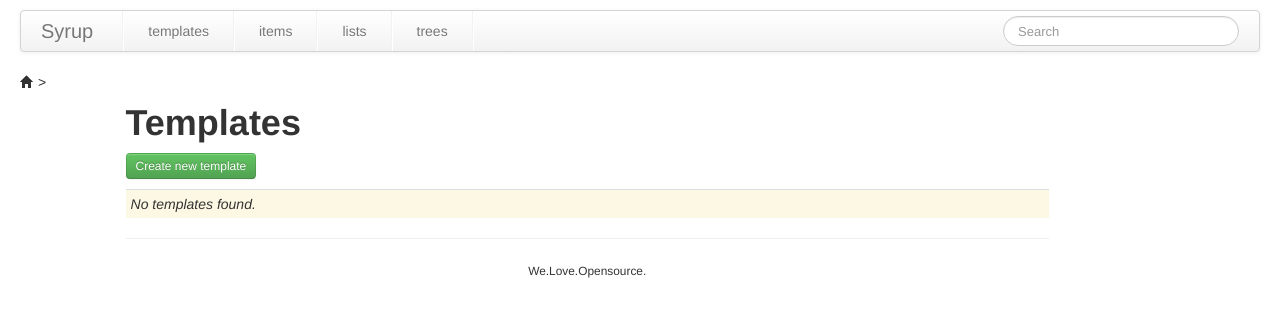
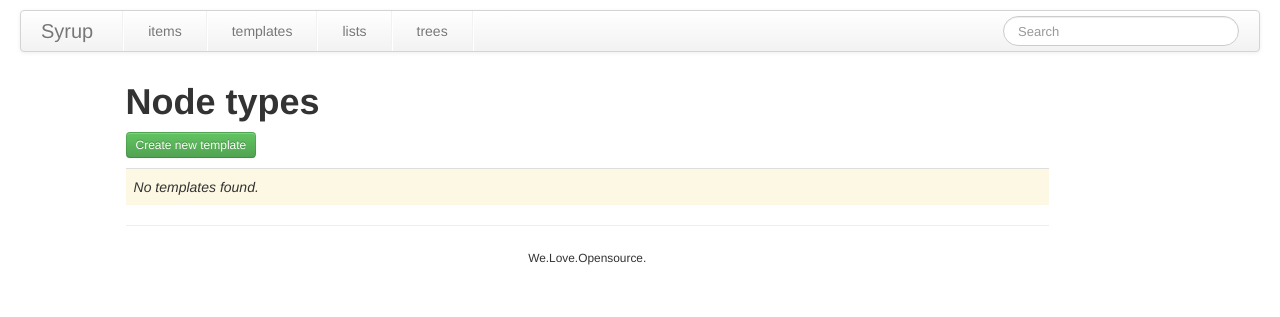
Before and after one commit to evido3s/syrup, a Django app: template templates/manager/template_list.html in a window 1280 px wide. Shown: the top 317 px of the page. Run offline with Django 3.2, Linux system fonts and the light colour scheme; the template is opened without the code that fills it, so the values that code supplies are empty; parts of the project's set-up code (start-up, migrations or seed data) failed here and were passed over; some libraries are stand-ins or nearby versions.

Commit message:
usability tweaks

```diff
--- a/templates/base.html
+++ b/templates/base.html
@@ -17,9 +17,9 @@
       <a class="brand" href="{% url manager.views.main %}">Syrup</a>
       <ul class="nav">
         <li class="divider-vertical"></li>
+        <li><a href="{% url manager.views.node_list %}">items</a></li>
+        <li class="divider-vertical"></li>
         <li><a href="{% url manager.views.template_list %}">templates</a></li>
-        <li class="divider-vertical"></li>
-        <li><a href="{% url manager.views.node_list %}">items</a></li>
         <li class="divider-vertical"></li>
         <li><a href="{% url manager.views.node_table %}">lists</a></li>
         <li class="divider-vertical"></li>
@@ -30,14 +30,14 @@
           <input type="text" class="search-query" name="q" placeholder="Search" />
       </form>
      </div>
-    </div>
+    </div><!--
       <a href="{% url manager.views.main %}"><i class="icon-home"></i></a> &gt;
       <small>
         {% for n in request.session.node_history.get_nodes %}
         <a href="{% url manager.views.node_detail n.id %}">{{n}}</a>
         {% if not forloop.last %} &gt; {% endif %}
         {% endfor %}
-      </small>
+      </small>-->
   </div>
  </div>
  <div class="row-fluid">
--- a/templates/manager/node_list.html
+++ b/templates/manager/node_list.html
@@ -4,14 +4,15 @@
 {% block header %}Items{% endblock %}
 
 {% block content_menu %}
-<a class="btn btn-success btn-small" href="{% url manager.views.template_list %}">Create new item from template</a>
+<a class="btn btn-success btn-small" href="{% url manager.views.template_list %}">Create new item</a>
 {% endblock %}
 
 {% block content %}
 <table class="table table-condensed table-hover">
     {% for node in nodes %}
         <tr>
-            <td><a href="{% url manager.views.node_detail node.id %}">{{ node }}</a></td>
+            <td><a href="{% url manager.views.node_detail node.id %}">{{ node.get_name }}</a></td>
+            <td>{{ node.primary_template.get_name }}</td>
         </tr>
     {% empty %}
         <tr class="warning"><td><i>No nodes found.</i></td></tr>
--- a/templates/manager/template_list.html
+++ b/templates/manager/template_list.html
@@ -1,17 +1,18 @@
 {% extends "base.html" %}
 
-{% block pagetitle %}templates{% endblock %}
-{% block header %}Templates{% endblock %}
+{% block pagetitle %}Templates{% endblock %}
+{% block header %}Node types{% endblock %}
 
 {% block content_menu %}
 <a class="btn btn-success btn-small" href="{% url manager.views.template_new %}">Create new template</a>
 {% endblock %}
 
 {% block content %}
-<table class="table table-condensed table-hover">
+<table class="table table-hover">
     {% for node in nodes %}
         <tr>
             <td><a href="{% url manager.views.node_detail node.id %}">{{ node.get_name }}</a></td>
+            <td><p><a href="{% url manager.views.node_new template_id=node.id %}" class="btn btn-primary btn-mini">Create item using this template</a></p></td>
         </tr>
     {% empty %}
         <tr class="warning"><td><i>No templates found.</i></td></tr>
```
Also changed, not shown: templates/manager/item_detail.html (+8 -5 lines).
